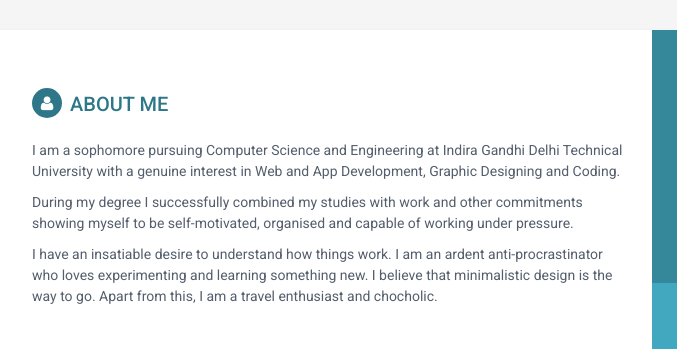
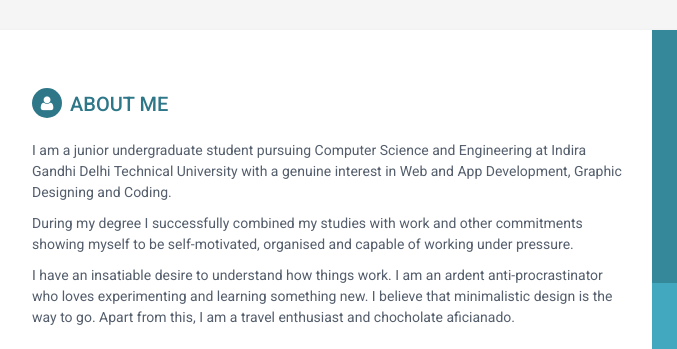
Before and after one commit to Keerthana1996/Keerthana1996.github.io, a plain HTML site: page index.html in a window 1280 px wide. Shown: the top 349 px of the page, 188-865 px from the left. Drawn offline with Linux system fonts and the light colour scheme.

Commit message:
updated bio

```diff
--- a/index.html
+++ b/index.html
@@ -1,7 +1,7 @@
 <!DOCTYPE html>
 <html lang="en">
 <head>
-    <title>Responsive Resume/CV Template for Developers</title>
+    <title>Keerthana Devanand</title>
     <!-- Meta -->
     <meta charset="utf-8">
     <meta http-equiv="X-UA-Compatible" content="IE=edge">
@@ -79,11 +79,11 @@
             <section class="section summary-section">
                 <h2 class="section-title"><i class="fa fa-user"></i>About Me</h2>
                 <div class="summary">
-                    <p>I am a sophomore pursuing Computer Science and Engineering at Indira Gandhi Delhi Technical University with a genuine interest in Web and App Development, Graphic Designing and Coding.</p>
+                    <p>I am a junior undergraduate student pursuing Computer Science and Engineering at Indira Gandhi Delhi Technical University with a genuine interest in Web and App Development, Graphic Designing and Coding.</p>
 
                     <p>During my degree I successfully combined my studies with work and other commitments showing myself to be self-motivated, organised and capable of working under pressure.</p>
 
-                    <p>I have an insatiable desire to understand how things work. I am an ardent anti-procrastinator who loves experimenting and learning something new. I believe that minimalistic design is the way to go. Apart from this, I am a travel enthusiast and chocholic.</p>
+                    <p>I have an insatiable desire to understand how things work. I am an ardent anti-procrastinator who loves experimenting and learning something new. I believe that minimalistic design is the way to go. Apart from this, I am a travel enthusiast and chocholate aficianado.</p>
                 </div><!--//summary-->
             </section><!--//section-->
 
```
